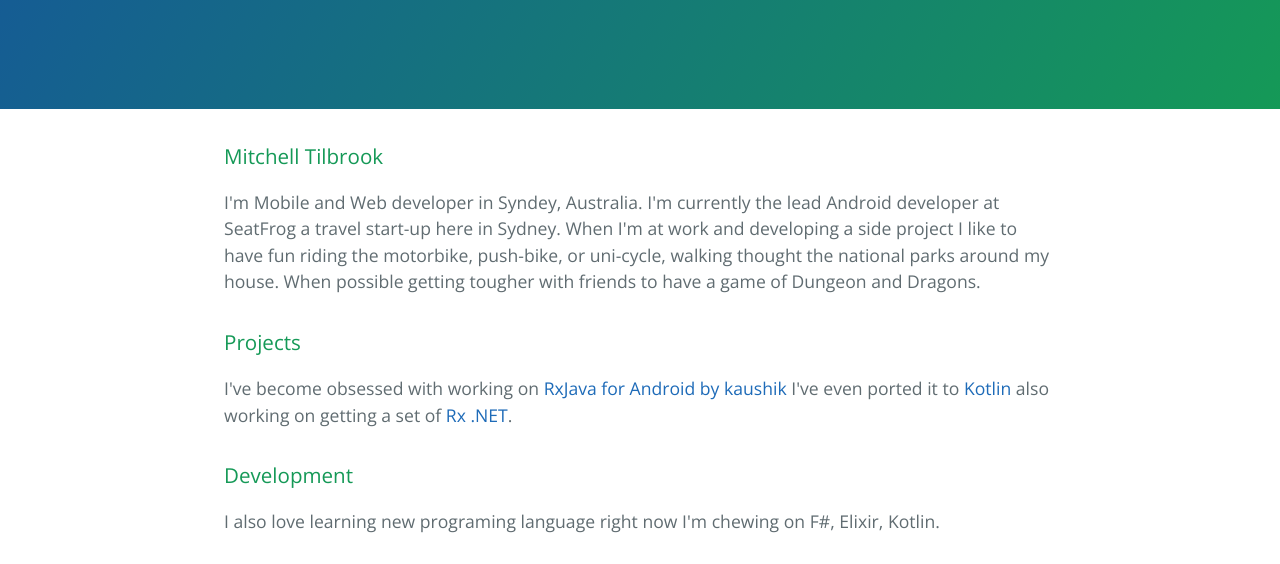
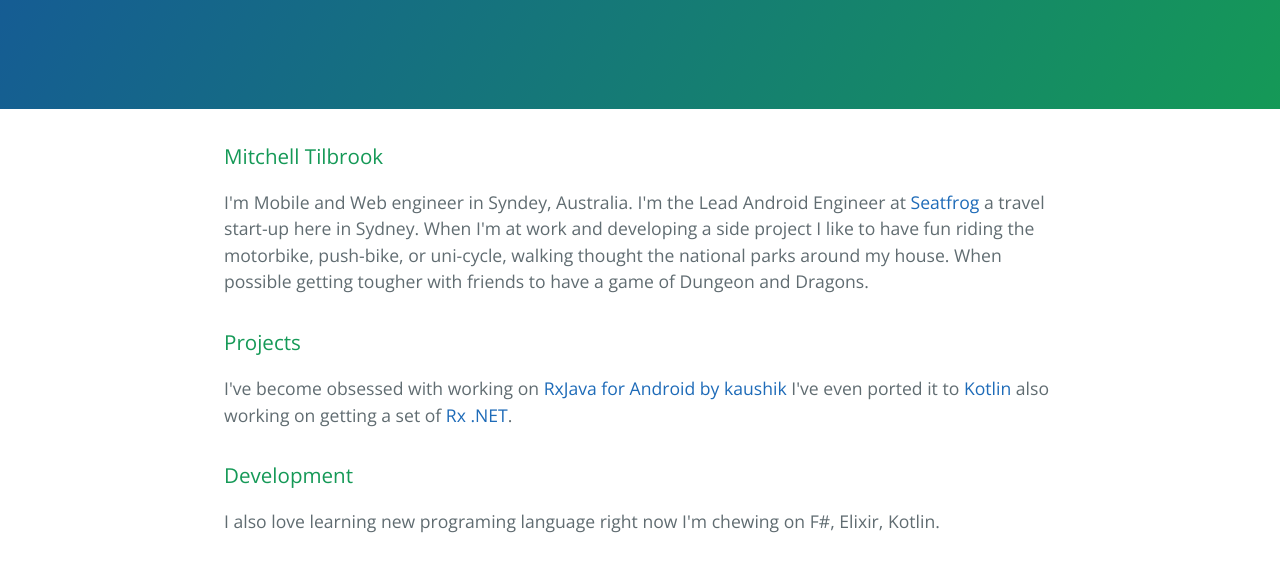
Before and after one commit to marukami/marukami.github.io, a plain HTML site: page index.html in a window 1280 px wide. Shown: the part 208-772 px from the top of the page. Drawn offline with nearby package versions, Linux system fonts and the light colour scheme.

Commit message:
Update index.html

```diff
--- a/index.html
+++ b/index.html
@@ -19,7 +19,7 @@
       <h3>
 <a id="mitchell-tilbrook" class="anchor" href="#mitchell-tilbrook" aria-hidden="true"><span aria-hidden="true" class="octicon octicon-link"></span></a>Mitchell Tilbrook</h3>
 
-<p>I'm Mobile and Web developer in Syndey, Australia. I'm currently the lead Android developer at SeatFrog a travel start-up here in Sydney. When I'm at work and developing a side project I like to have fun riding the motorbike, push-bike, or uni-cycle, walking thought the national parks around my house. When possible getting tougher  with friends to have a game of Dungeon and Dragons.</p>
+<p>I'm Mobile and Web engineer in Syndey, Australia. I'm the Lead Android Engineer at <a href="seatfrog.com">Seatfrog</a> a travel start-up here in Sydney. When I'm at work and developing a side project I like to have fun riding the motorbike, push-bike, or uni-cycle, walking thought the national parks around my house. When possible getting tougher  with friends to have a game of Dungeon and Dragons.</p>
 
 <h3>
 <a id="projects" class="anchor" href="#projects" aria-hidden="true"><span aria-hidden="true" class="octicon octicon-link"></span></a>Projects</h3>
```
